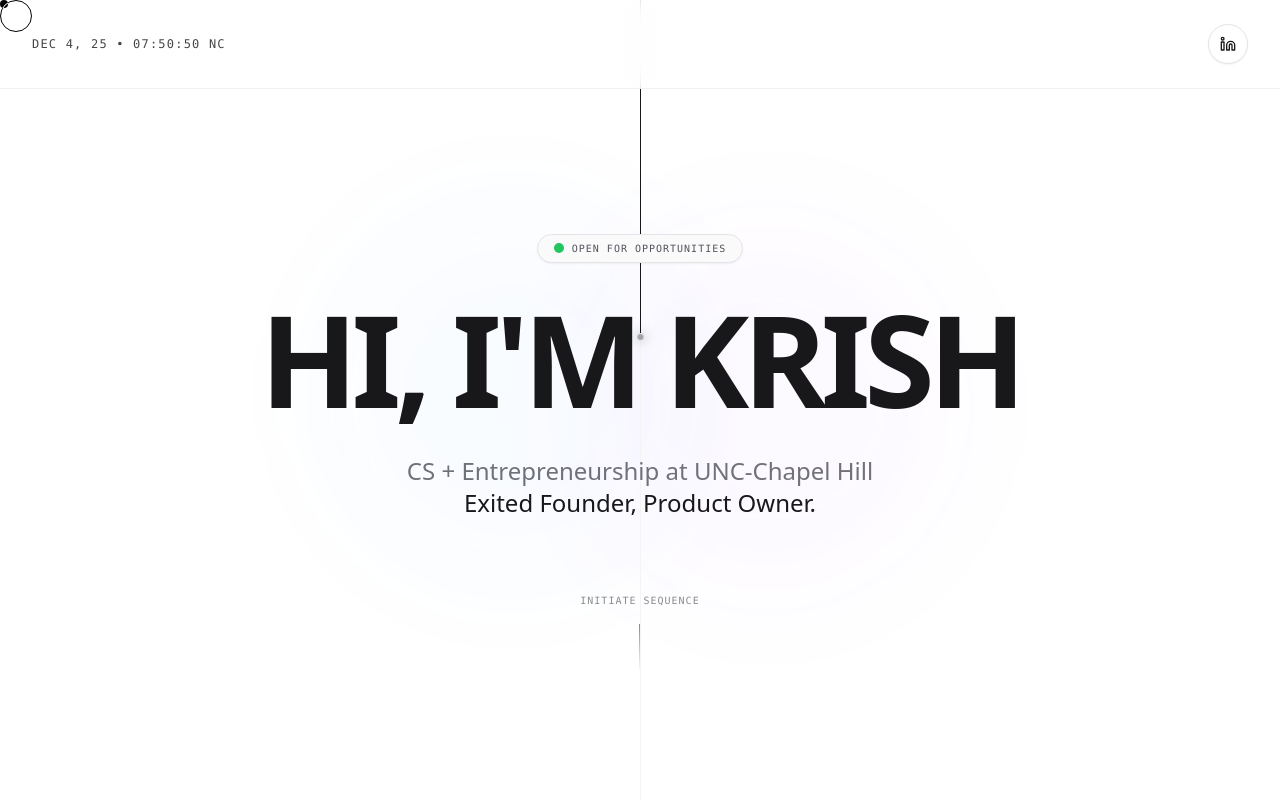
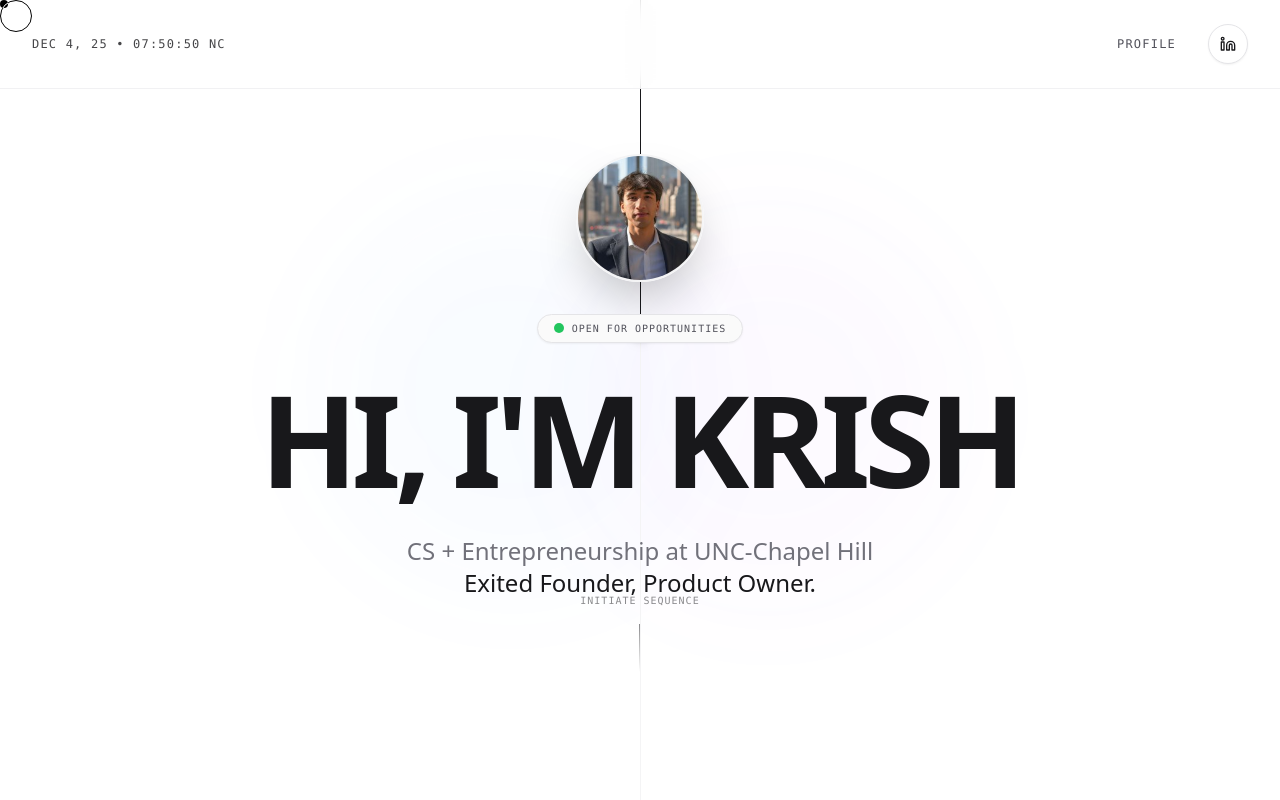
Before and after one commit to KrishVazirani18/PersonalWebsiteOfficial, a React (Vite) app: page / in a window 1280 px wide. Shown: the top 800 px of the page. Built offline with nearby package versions, Linux system fonts and the light colour scheme.

Commit message:
headshot

```diff
--- a/src/App.jsx
+++ b/src/App.jsx
@@ -506,6 +506,13 @@ const App = () => {
           {dateTime} NC
         </div>
 
+        <div className="flex items-center gap-4">
+            <button
+               onClick={() => setIsSummaryOpen(true)}
+               className="pointer-events-auto px-4 py-2 text-[10px] md:text-xs font-mono uppercase tracking-widest hover:bg-zinc-100 rounded-full transition-colors text-zinc-600"
+            >
+               Profile
+            </button>
             <a
                href="https://linkedin.com/in/krish-vazirani-814511236"
                target="_blank"
@@ -514,6 +521,7 @@ const App = () => {
             >
                <Linkedin size={16} />
             </a>
+        </div>
       </header>
 
       <SummaryModal isOpen={isSummaryOpen} onClose={() => setIsSummaryOpen(false)} />
@@ -535,7 +543,19 @@ const App = () => {
       {/* 4. Hero Section */}
       <section className="min-h-[90vh] flex flex-col items-center justify-center relative z-20 px-6">
         <div className="text-center max-w-4xl pt-20">
-           <div className="inline-flex items-center gap-2 mb-8 px-4 py-1.5 bg-zinc-50 border border-zinc-200 rounded-full shadow-sm hover:shadow-md transition-shadow cursor-default">
+           <div className="mb-8 flex justify-center">
+              <img
+                src={headshot}
+                alt="Krish Vazirani"
+                className="w-24 h-24 md:w-32 md:h-32 rounded-full object-cover border-2 border-zinc-100 shadow-2xl cursor-pointer hover:scale-105 transition-transform"
+                onClick={() => setIsSummaryOpen(true)}
+              />
+           </div>
+
+           <div
+              onClick={() => setIsSummaryOpen(true)}
+              className="inline-flex items-center gap-2 mb-8 px-4 py-1.5 bg-zinc-50 border border-zinc-200 rounded-full shadow-sm hover:shadow-md transition-shadow cursor-pointer"
+           >
               <span className="relative flex h-2.5 w-2.5">
                 <span className="animate-ping absolute inline-flex h-full w-full rounded-full bg-green-400 opacity-75 duration-1000"></span>
                 <span className="relative inline-flex rounded-full h-2.5 w-2.5 bg-green-500"></span>
```
Lines whose indentation alone changed are shown as unchanged.
